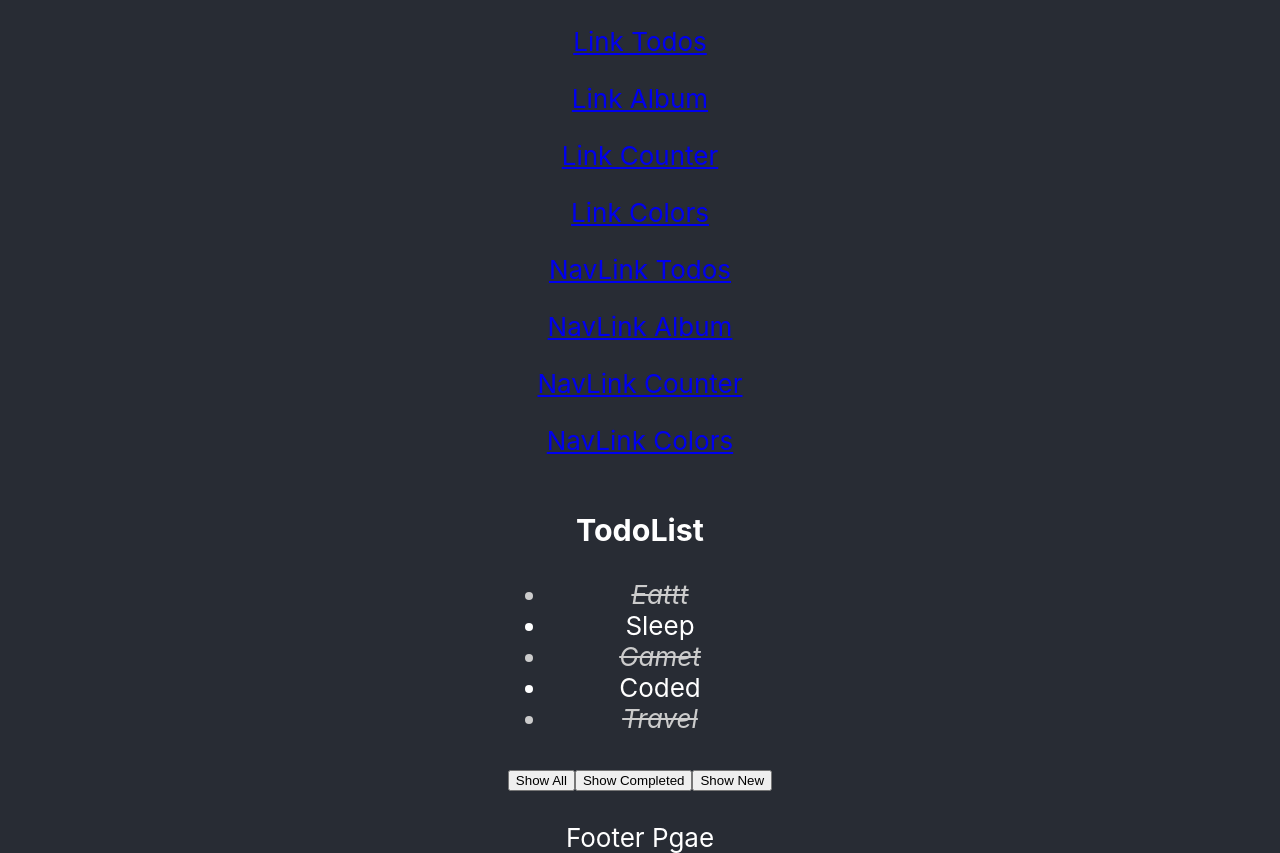
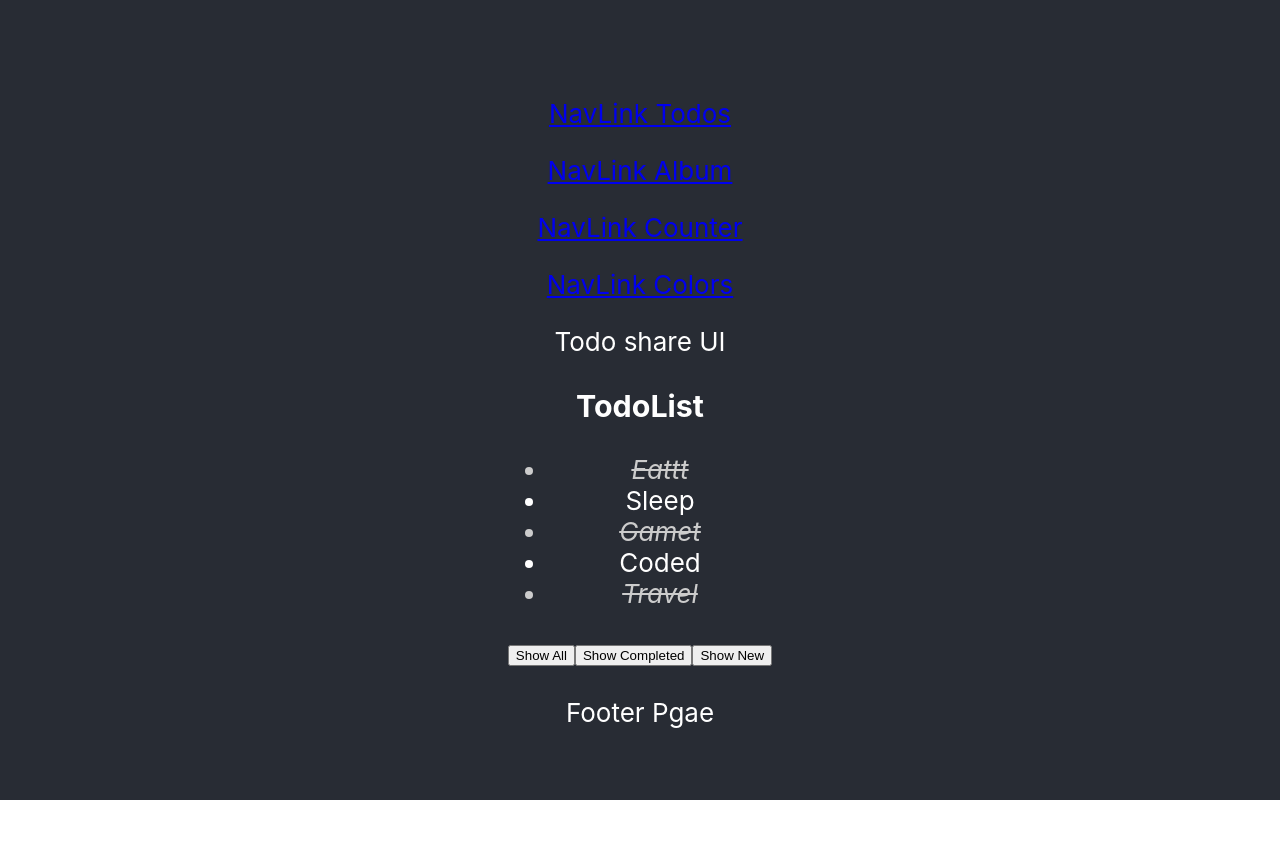
Before and after one commit to bacnh7427/learn-react-v1, a React (Create React App) app: page /todos in a window 1280 px wide. After the commit the page ends 800 px from the top, so only its background shows below. Built offline with nearby package versions, Linux system fonts and the light colour scheme.

Commit message:
use nested routing for prj

```diff
--- a/src/App.js
+++ b/src/App.js
@@ -1,22 +1,25 @@
 import logo from './logo.svg';
 import './App.css';
-import { Route } from 'react-router-dom';
+import { Route, Switch } from 'react-router-dom';
 import TodoFeature from './features/Todo';
 import AlbumFeature from './features/Album';
 import ColorBox from './components/ColorBox';
 import Counter from './components/Counter';
 import Header from './components/Header';
 import Footer from './components/Footer';
+// import { Switch } from 'react-router-dom/cjs/react-router-dom.min';
 
 function App() {
     return (
     <div className="App">
       <header className="App-header">
         <Header />
-        <Route path="/todos" component= {TodoFeature} />
-        <Route path="/albums" component= {AlbumFeature} />
-        <Route path="/colors" component= {ColorBox} />
-        <Route path="/counters" component= {Counter} />
+        <Switch>
+          <Route path="/todos" component= {TodoFeature} />
+          <Route path="/albums" component= {AlbumFeature} />
+          <Route path="/colors" component= {ColorBox} />
+          <Route path="/counters" component= {Counter} />
+        </Switch>
         <Footer />
           {/* <ColorBox />
           <Counter />
--- a/src/components/Header/index.jsx
+++ b/src/components/Header/index.jsx
@@ -9,10 +9,10 @@ Header.propTypes = {
 function Header(props) {
     return (
         <div>
-            <p><Link to="/todos">Link Todos</Link></p>
+            {/* <p><Link to="/todos">Link Todos</Link></p>
             <p><Link to="/albums">Link Album</Link></p>
             <p><Link to="/counters">Link Counter</Link></p>
-            <p><Link to="/colors">Link Colors</Link></p>
+            <p><Link to="/colors">Link Colors</Link></p> */}
             <p><NavLink to="/todos" activeClassName="active-todos">NavLink Todos</NavLink></p>
             <p><NavLink to="/albums">NavLink Album</NavLink></p>
             <p><NavLink to="/counters">NavLink Counter</NavLink></p>
--- a/src/features/Todo/index.jsx
+++ b/src/features/Todo/index.jsx
@@ -1,83 +1,22 @@
 import React, {useState} from 'react';
 import PropTypes from 'prop-types';
 import TodoList from './components/TodoList';
+import ListPage from './pages/ListPage';
+import DetailPage from './pages/DetailPage';
+import { Switch, Route, useRouteMatch } from 'react-router-dom';
 TodoFeature.propTypes = {
 
 };
 
 function TodoFeature(props) {
-    const initTodoList = [
-        {
-            id: 1,
-            title: 'Eattt',
-            status: 'completed',
-        },
-        {
-            id: 2,
-            title: 'Sleep',
-            status: 'new',
-        },
-        {
-            id: 3,
-            title: 'Gamet',
-            status: 'completed',
-        },
-        {
-            id: 4,
-            title: 'Coded',
-            status: 'new',
-        },
-        {
-            id: 5,
-            title: 'Travel',
-            status: 'completed',
-        },
-    ];
-
-
-    const [todoList, setTodoList] = useState(initTodoList);
-    const [filteredStatus, setFilteredStatus] = useState('all');
-
-    const handleTodoClick = (todo, idx) => {
-        // clone current array to the new one
-        const newTodoList = [...todoList]
-
-        console.log(todo, idx)
-
-        // toggle state
-        newTodoList[idx] = {
-            ...newTodoList[idx],
-            status: newTodoList[idx].status === 'new' ? 'completed' : 'new',
-        };
-
-        // upgrade todo list
-        setTodoList(newTodoList)
-    }
-
-    const handleShowAllClick = () => {
-        setFilteredStatus('all');
-    }
-
-    const handleShowNewClick = () => {
-        setFilteredStatus('new');
-    }
-
-    const handleShowCompletedClick = () => {
-        setFilteredStatus('completed')
-    }
-
-    const renderedTodoList = todoList.filter(todo => filteredStatus === 'all' || filteredStatus === todo.status);
-
+    const match = useRouteMatch();
     return (
         <div>
-            <h3>TodoList</h3>
-            <TodoList todoList={renderedTodoList} onTodoClick={handleTodoClick}/>
-
-            <div>
-                <button onClick={handleShowAllClick}>Show All</button>
-                <button onClick={handleShowCompletedClick}>Show Completed</button>
-                <button onClick={handleShowNewClick}>Show New</button>
-            </div>
+            Todo share UI
+           <Switch>
+            <Route path={match.path} component={ListPage} exact />
+            <Route path={`${match.path}/:todoId`} component={DetailPage}  />
+           </Switch>
         </div>
     );
 }
--- /dev/null
+++ b/src/features/Todo/pages/DetailPage/index.jsx
@@ -0,0 +1,16 @@
+import React from 'react';
+import PropTypes from 'prop-types';
+
+DetailPage.propTypes = {
+
+};
+
+function DetailPage(props) {
+    return (
+        <div>
+            Todo Detail Page
+        </div>
+    );
+}
+
+export default DetailPage;
--- /dev/null
+++ b/src/features/Todo/pages/ListPage/index.jsx
@@ -0,0 +1,85 @@
+import React, {useState} from 'react';
+import PropTypes from 'prop-types';
+import TodoList from '../../components/TodoList';
+ListPage.propTypes = {
+
+};
+
+function ListPage(props) {
+    const initTodoList = [
+        {
+            id: 1,
+            title: 'Eattt',
+            status: 'completed',
+        },
+        {
+            id: 2,
+            title: 'Sleep',
+            status: 'new',
+        },
+        {
+            id: 3,
+            title: 'Gamet',
+            status: 'completed',
+        },
+        {
+            id: 4,
+            title: 'Coded',
+            status: 'new',
+        },
+        {
+            id: 5,
+            title: 'Travel',
+            status: 'completed',
+        },
+    ];
+
+
+    const [todoList, setTodoList] = useState(initTodoList);
+    const [filteredStatus, setFilteredStatus] = useState('all');
+
+    const handleTodoClick = (todo, idx) => {
+        // clone current array to the new one
+        const newTodoList = [...todoList]
+
+        console.log(todo, idx)
+
+        // toggle state
+        newTodoList[idx] = {
+            ...newTodoList[idx],
+            status: newTodoList[idx].status === 'new' ? 'completed' : 'new',
+        };
+
+        // upgrade todo list
+        setTodoList(newTodoList)
+    }
+
+    const handleShowAllClick = () => {
+        setFilteredStatus('all');
+    }
+
+    const handleShowNewClick = () => {
+        setFilteredStatus('new');
+    }
+
+    const handleShowCompletedClick = () => {
+        setFilteredStatus('completed')
+    }
+
+    const renderedTodoList = todoList.filter(todo => filteredStatus === 'all' || filteredStatus === todo.status);
+
+    return (
+        <div>
+            <h3>TodoList</h3>
+            <TodoList todoList={renderedTodoList} onTodoClick={handleTodoClick}/>
+
+            <div>
+                <button onClick={handleShowAllClick}>Show All</button>
+                <button onClick={handleShowCompletedClick}>Show Completed</button>
+                <button onClick={handleShowNewClick}>Show New</button>
+            </div>
+        </div>
+    );
+}
+
+export default ListPage;
```
